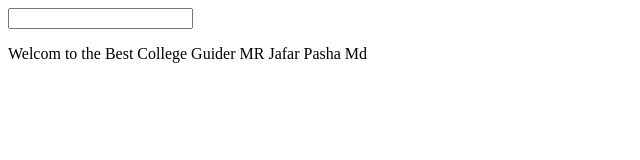
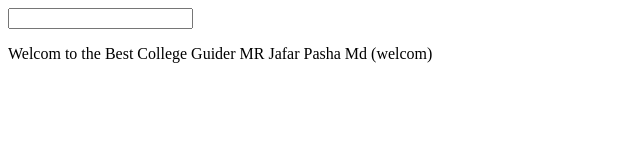
Before and after one commit to JafarJP/New-Demo, a plain HTML site: page index.html in a window 1280 px wide. Shown: the full height of the page, 0-640 px from the left. Drawn offline with Linux system fonts and the light colour scheme.

Commit message:
welcom()

```diff
--- a/index.html
+++ b/index.html
@@ -3,5 +3,5 @@
 <form>
     <label> <input></label>
 </form>
- <p> Welcom to the Best College Guider MR Jafar Pasha Md</p>
+ <p> Welcom to the Best College Guider MR Jafar Pasha Md (welcom)</p>
 </html>
```
